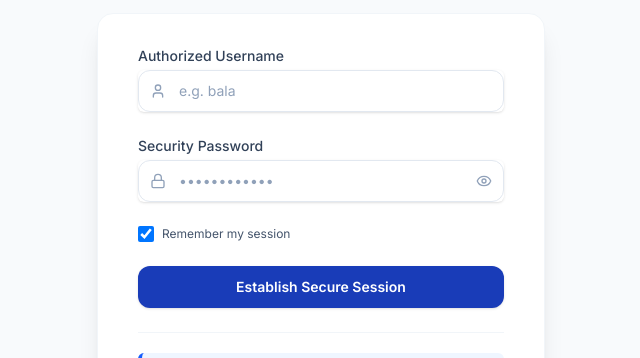
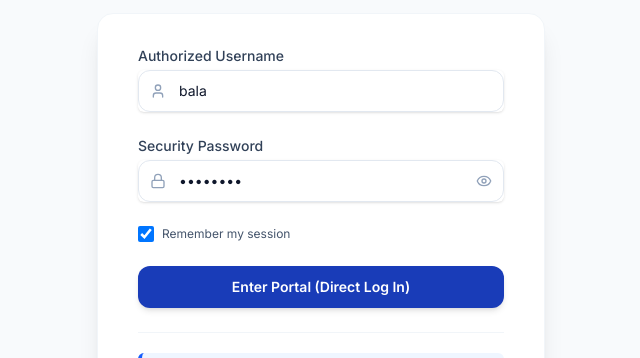
Before and after one commit to kp327629-eng/AI-PHARMACOVIGILANCE-DASHBOARD, a React (Vite) app: page / in a window 1280 px wide. Shown: the part 218-576 px from the top of the page, without its empty margins (319-959 px from the left). Built offline with nearby package versions, Linux system fonts and the light colour scheme.

Commit message:
feat(auth): add development login credentials
Pre-fill login form with developer credentials to accelerate the local development and testing workflow.

```diff
--- a/src/components/Login.tsx
+++ b/src/components/Login.tsx
@@ -6,8 +6,8 @@ interface LoginProps {
 }
 
 export default function Login({ onLoginSuccess }: LoginProps) {
-  const [username, setUsername] = useState("");
-  const [password, setPassword] = useState("");
+  const [username, setUsername] = useState("bala");
+  const [password, setPassword] = useState("bala7603");
   const [showPassword, setShowPassword] = useState(false);
   const [loading, setLoading] = useState(false);
   const [error, setError] = useState<string | null>(null);
@@ -148,9 +148,9 @@ export default function Login({ onLoginSuccess }: LoginProps) {
               <button
                 type="submit"
                 disabled={loading}
-                className="w-full flex justify-center py-2.5 px-4 border border-transparent rounded-xl shadow-sm text-sm font-semibold text-white bg-blue-800 hover:bg-blue-900 focus:outline-none focus:ring-2 focus:ring-offset-2 focus:ring-blue-500 cursor-pointer disabled:bg-blue-300 disabled:cursor-not-allowed transition"
+                className="w-full flex justify-center py-2.5 px-4 border border-transparent rounded-xl shadow-md text-sm font-semibold text-white bg-blue-800 hover:bg-blue-900 focus:outline-none focus:ring-2 focus:ring-offset-2 focus:ring-blue-500 cursor-pointer disabled:bg-blue-300 disabled:cursor-not-allowed transition"
               >
-                {loading ? "Authenticating Session..." : "Establish Secure Session"}
+                {loading ? "Authenticating Session..." : "Enter Portal (Direct Log In)"}
               </button>
             </div>
           </form>
```
